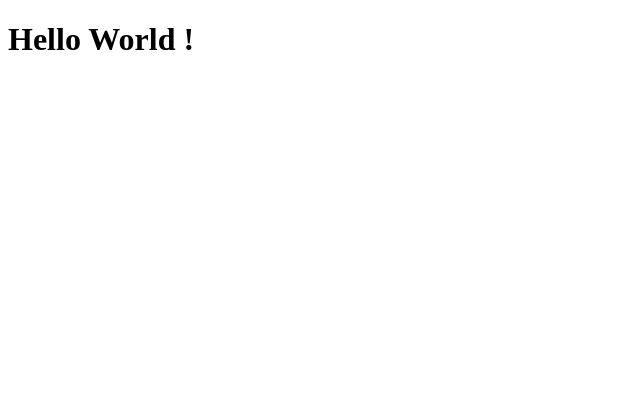
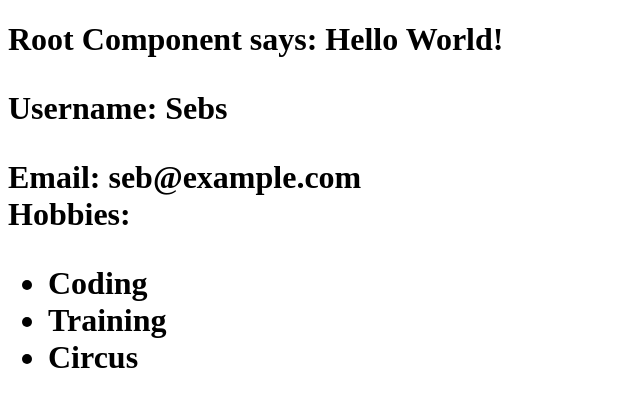
Before and after one commit to Sebssekk/k-react-course, a React (Vite) app: page / in a window 1280 px wide. Shown: the top 406 px of the page, without its empty margins (0-640 px from the left). Built offline with nearby package versions, Linux system fonts and the light colour scheme.

Commit message:
Components intro

```diff
--- /dev/null
+++ b/src/App.jsx
@@ -0,0 +1,9 @@
+import { UserProfile } from "./components/UserProfile"
+
+export const App = () => {
+    return   <h1>
+        Root Component says:
+        Hello World!
+        <UserProfile/>
+    </h1>
+}
--- /dev/null
+++ b/src/components/UserProfile.jsx
@@ -0,0 +1,17 @@
+export const UserProfile = () => {
+    return <div>
+        <p>Username: Sebs</p>
+        <div>
+            <span>Email: </span>
+            <span>seb@example.com</span>
+        </div>
+        <section>
+            <span>Hobbies: </span>
+            <ul>
+                <li>Coding</li>
+                <li>Training</li>
+                <li>Circus</li>
+            </ul>
+        </section>
+    </div>
+}
--- a/src/main.jsx
+++ b/src/main.jsx
@@ -1,11 +1,10 @@
 import React from 'react'
 import ReactDOM from 'react-dom/client'
+import { App } from './App'
 
 
 ReactDOM.createRoot(document.getElementById('root')).render(
   <React.StrictMode>
-    <div>
-      <h1> Hello World !</h1>
-    </div>
+    <App/>
   </React.StrictMode>,
 )
```
